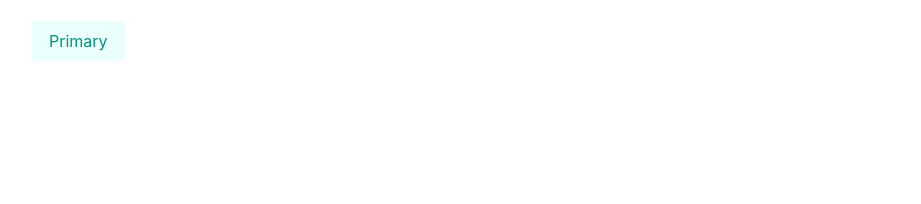
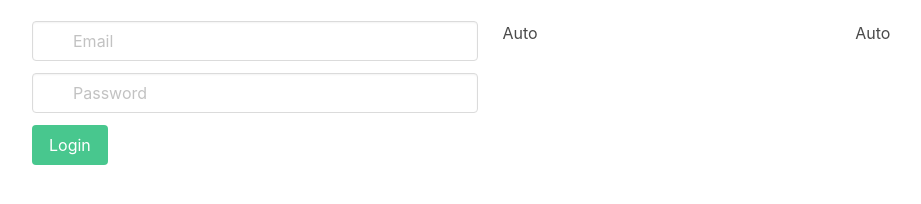
Before and after one commit to gomoonarch/gomoonarch.github.io, a plain HTML site: page docs/index.html in a window 1280 px wide. Shown: the part 116-320 px from the top of the page, without its empty margins (32-953 px from the left). Drawn offline with nearby package versions, Linux system fonts and the light colour scheme.

Commit message:
add colums

```diff
--- a/docs/index.html
+++ b/docs/index.html
@@ -15,7 +15,39 @@
       <p class="subtitle">
         Welcome to API project extensión to PAIWEB services created by <strong>MoonArch Industries</strong>!
       </p>
-      <button class="button is-primary is-light">Primary</button>
+      <div class="columns">
+        <div class="column is-two-fifths">
+            <div class="field">
+                <p class="control has-icons-left has-icons-right">
+                  <input class="input" type="email" placeholder="Email">
+                  <span class="icon is-small is-left">
+                    <i class="fas fa-envelope"></i>
+                  </span>
+                  <span class="icon is-small is-right">
+                    <i class="fas fa-check"></i>
+                  </span>
+                </p>
+              </div>
+              <div class="field">
+                <p class="control has-icons-left">
+                  <input class="input" type="password" placeholder="Password">
+                  <span class="icon is-small is-left">
+                    <i class="fas fa-lock"></i>
+                  </span>
+                </p>
+              </div>
+              <div class="field">
+                <p class="control">
+                  <button class="button is-success">
+                    Login
+                  </button>
+                </p>
+              </div>
+        </div>
+        <div class="column">Auto</div>
+        <div class="column">Auto</div>
+      </div>
+
     </div>
   </section>
   </body>
```
